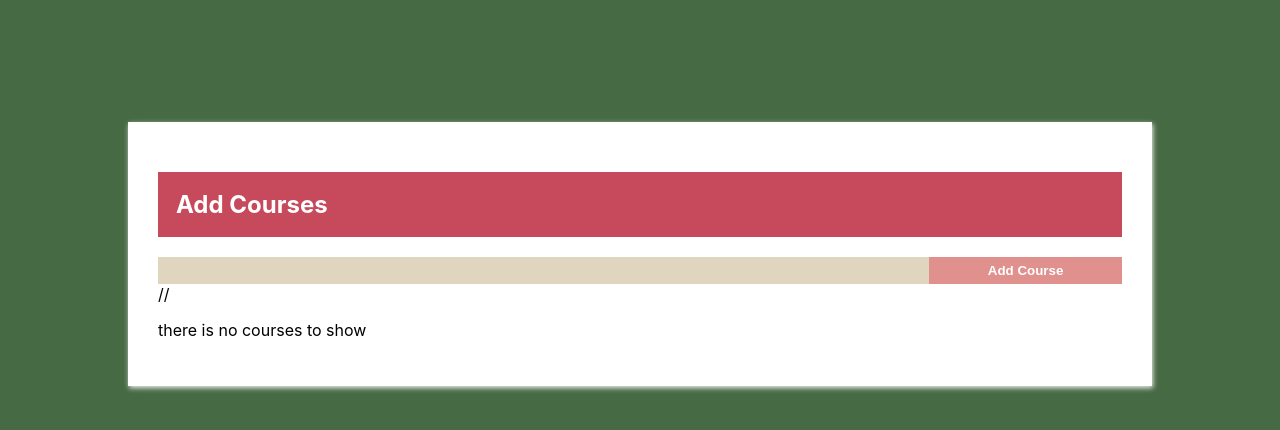
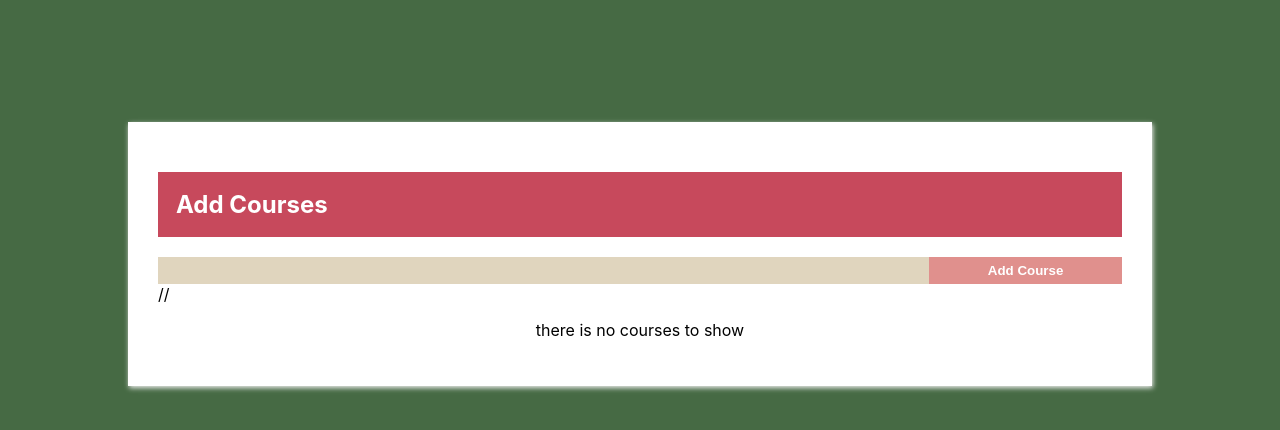
Before and after one commit to olahasan/CRUD_React-Project_Class-Component, a React (Create React App) app: page / in a window 1280 px wide. Shown: the top 430 px of the page. Built offline with nearby package versions, Linux system fonts and the light colour scheme.

Commit message:
Update App.js

```diff
--- a/src/App.js
+++ b/src/App.js
@@ -84,7 +84,7 @@ class App extends Component{
           {this.state.courses.length > 0 ? (
             courseList
           ) : (
-            <p>there is no courses to show</p>
+            <p style={{ textAlign: "center" }}>there is no courses to show</p>
           )}
         </ul>
       </section>
```
